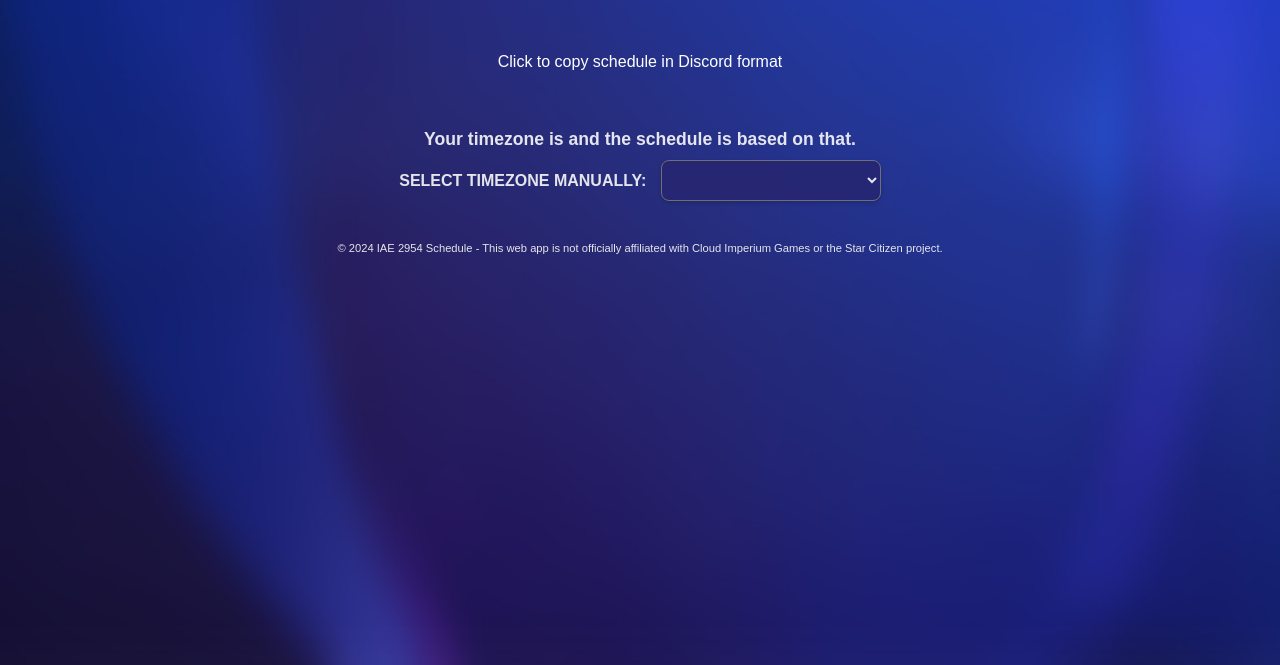
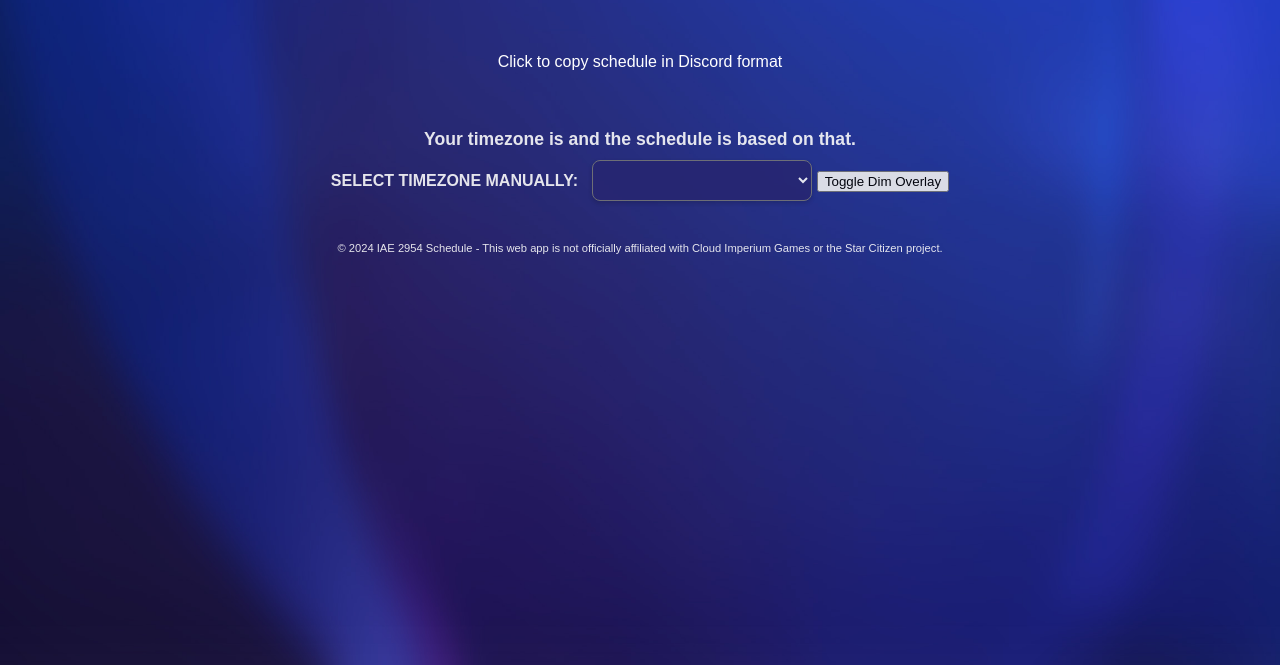
Before and after one commit to f4sh/IAE, a website: page index.html in a window 1280 px wide. Shown: the part 135-800 px from the top of the page. Drawn offline with Linux system fonts and the light colour scheme.

Commit message:
Update index.html

```diff
--- a/index.html
+++ b/index.html
@@ -28,6 +28,7 @@
             <p id="timezone-info"></p>
             <label for="timezone-selector">Select Timezone Manually:</label>
             <select id="timezone-selector" onchange="updateSchedule()"></select>
+            <button id="toggleOverlayBtn" onclick="toggleOverlay()">Toggle Dim Overlay</button>
             <p class="disclaimer">© 2024 IAE 2954 Schedule - This web app is not officially affiliated
                 with Cloud Imperium Games or the Star Citizen project.</p>
         </footer>
```
